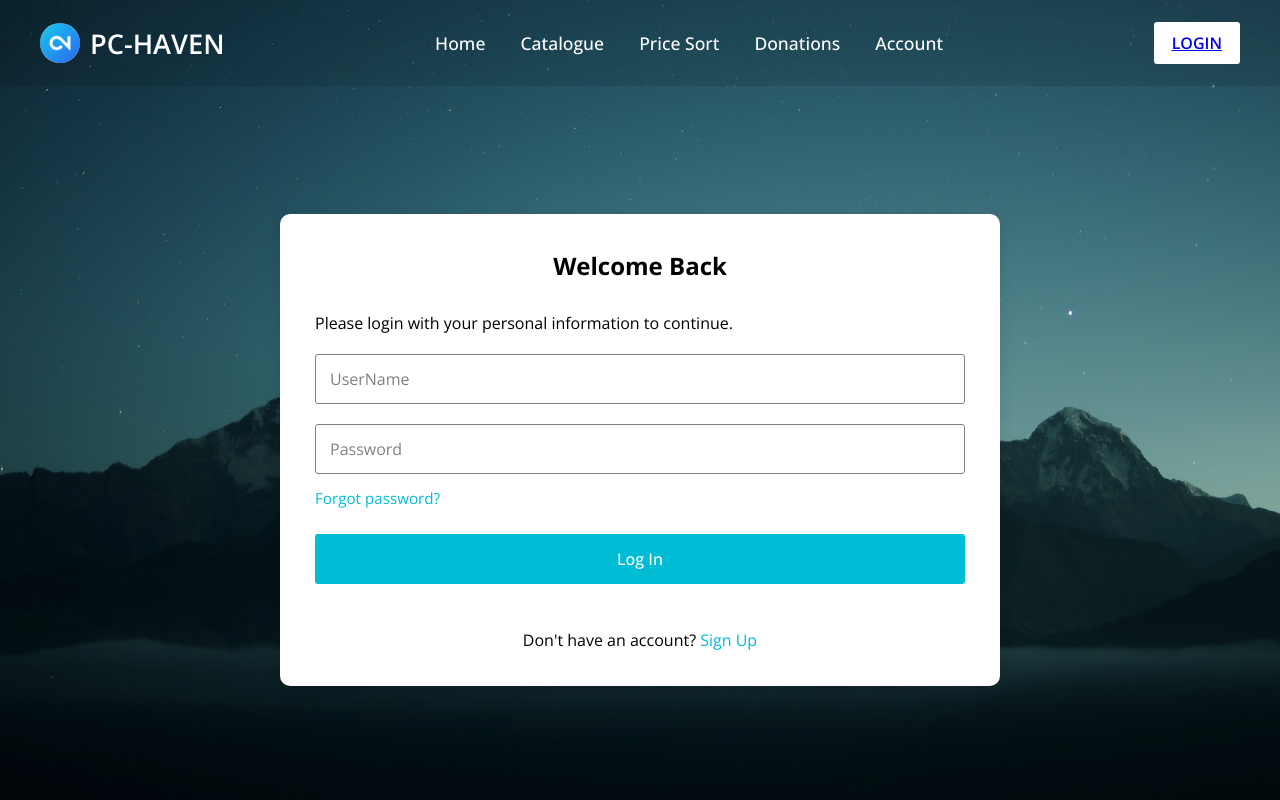
After one commit to boredoreo/PC_HAVEN, a Django app: template pc_haven/templates/site_home/login.html in a window 1280 px wide. The commit adds this page. Run offline with Django 5.2, Linux system fonts and the light colour scheme; the template is opened without the code that fills it, so the values that code supplies are empty.

Commit message:
updated frontend

```diff
--- a/pc_haven/site_home/urls.py
+++ b/pc_haven/site_home/urls.py
@@ -9,6 +9,7 @@ urlpatterns = [
     path("logout/", views.logoutUser, name="logout"),
     path("account/", views.accountSettings, name="settings"),
     path("profile/", views.viewProfile, name="profile"),
-    path("edit_profile/", views.editProfile, name="edit_profile")
+    path("edit_profile/", views.editProfile, name="edit_profile"),
+    path('password-reset/', views.ResetPasswordView.as_view(), name='password_reset'),
 
 ]
--- a/pc_haven/templates/site_home/editProfilePage.html
+++ b/pc_haven/templates/site_home/editProfilePage.html
@@ -28,3 +28,5 @@ for (var field in form_fields){
 form_fields[field].className += ' form-control'
 }
 </script>
+
+<a href="{% url 'password_reset' %}">Reset Password</a>
--- /dev/null
+++ b/pc_haven/templates/site_home/login.html
@@ -0,0 +1,56 @@
+<!DOCTYPE html>
+<html lang="en">
+<head>
+    <meta charset="UTF-8">
+    <meta name="viewport" content="width=device-width, initial-scale=1.0">
+    <title>Login - PC-HAVEN</title>
+    <link rel="preconnect" href="https://fonts.googleapis.com">
+    <link rel="preconnect" href="https://fonts.gstatic.com" crossorigin>
+    <link href="https://fonts.googleapis.com/css2?family=Open+Sans:wght@300..800&display=swap" rel="stylesheet">
+    <link rel="stylesheet" href="https://cdnjs.cloudflare.com/ajax/libs/font-awesome/4.7.0/css/font-awesome.min.css">
+    <link rel="stylesheet" href="style.css">
+</head>
+<body>
+    <header>
+        <nav class="navbar">
+            <span class="menu-btn material-symbols-rounded"><i class="fas fa-bars"></i></span>
+            <a href="index.html" class="logo">
+                <img src="images/logo.jpg" alt="PC-HAVEN Logo">
+                <h2>PC-HAVEN</h2>
+            </a>
+            <ul class="links">
+                <span class="close-btn">X</span>
+                <li><a href="index.html">Home</a></li>
+                <li><a href="#">Catalogue</a></li>
+                <li><a href="#">Price Sort</a></li>
+                <li><a href="#">Donations</a></li>
+                <li><a href="#">Account</a></li>
+            </ul>
+            <a href="login.html" class="login-btn">LOGIN</a>
+        </nav>
+    </header>
+    <main>
+        <div class="container">
+            <h2>Welcome Back</h2>
+            <p>Please login with your personal information to continue.</p>
+            <form action="#" method="post">
+                {%csrf_token%}
+                <div class="input-field">
+                    <input type="text" name="username" id="username" required>
+                    <label>UserName</label>
+                </div>
+                <div class="input-field">
+                    <input type="password" name="password" id="password" required>
+                    <label>Password</label>
+                </div>
+                <a href="#" class="forgot-pass">Forgot password?</a>
+                <button type="submit">Log In</button>
+            </form>
+            <div class="bottom-link">
+                Don't have an account?
+                <a href="signup.html">Sign Up</a>
+            </div>
+        </div>
+    </main>
+</body>
+</html>
--- /dev/null
+++ b/pc_haven/templates/site_home/password_reset_subject.txt
@@ -0,0 +1 @@
+Django - Registration/Login App Password Reset
--- /dev/null
+++ b/pc_haven/templates/site_home/style.css
@@ -0,0 +1,314 @@
+* {
+    margin: 0;
+    padding: 0;
+    box-sizing: border-box;
+    font-family: "Open Sans", sans-serif;
+}
+
+body {
+    width: 100%;
+    min-height: 100vh;
+    background: url("images/hero-bg.jpg") center/cover no-repeat;
+    display: flex;
+    flex-direction: column;
+}
+
+/* Welcome Section Styles */
+.welcome-section {
+    display: flex;
+    align-items: center;
+    justify-content: center;
+    height: 100vh;
+    text-align: center;
+    color: white;
+    padding: 0 20px;
+    background: rgba(0, 0, 0,0); /* Adds a slight overlay */
+}
+.welcome-container {
+    max-width: 800px;
+}
+
+.welcome-container h1 {
+    font-size: 3rem;
+    margin-bottom: 20px;
+    font-weight: 700;
+}
+
+.welcome-container p {
+    font-size: 1.2rem;
+    margin-bottom: 30px;
+    line-height: 1.5;
+}
+
+.cta-btn {
+    background: #00bcd4;
+    color: white;
+    padding: 15px 30px;
+    font-size: 1.1rem;
+    border-radius: 5px;
+    text-decoration: none;
+    transition: background 0.3s ease;
+}
+
+.cta-btn:hover {
+    background: #0097a7;
+}
+
+header {
+    position: fixed;
+    width: 100%;
+    left: 0;
+    top: 0;
+    padding: 0 10px;
+    z-index: 1000;
+    background: rgba(0, 0, 0, 0.1); /* Navbar background */
+}
+
+.navbar {
+    display: flex;
+    padding: 22px 0;
+    align-items: center;
+    max-width: 1200px;
+    margin: 0 auto;
+    justify-content: space-between;
+}
+
+.navbar .menu-btn {
+    display: none;
+    color: white;
+    cursor: pointer;
+    font-size: 1.5rem;
+}
+
+.navbar .logo {
+    display: flex;
+    gap: 10px;
+    text-decoration: none;
+    align-items: center;
+}
+
+.navbar .logo img {
+    width: 40px;
+    border-radius: 50%;
+}
+
+.navbar .logo h2 {
+    color: white;
+    font-size: 1.7rem;
+    font-weight: 600;
+}
+
+.navbar .links {
+    display: flex;
+    list-style: none;
+    gap: 35px;
+}
+
+.navbar .links .close-btn {
+    display: none;
+    color: black;
+    cursor: pointer;
+    position: absolute;
+    right: 20px;
+    top: 20px;
+    font-size: 1.5rem;
+}
+
+.navbar .links a {
+    color: white;
+    text-decoration: none;
+    font-size: 1.1rem;
+    font-weight: 500;
+}
+
+.navbar .links a:hover {
+    color: #19e8ff;
+}
+
+.navbar .login-btn {
+    border: none;
+    outline: none;
+    font-size: 1rem;
+    font-weight: 600;
+    padding: 10px 18px;
+    border-radius: 3px;
+    cursor: pointer;
+    background: white;
+}
+
+main {
+    flex: 1;
+    display: flex;
+    align-items: center;
+    justify-content: center;
+    padding-top: 100px; /* Ensures content is below the navbar */
+}
+
+.container {
+    max-width: 720px;
+    width: 100%;
+    background: white;
+    padding: 35px;
+    border-radius: 10px;
+    box-shadow: 0 5px 15px rgba(0, 0, 0, 0.1);
+}
+
+.container h2 {
+    text-align: center;
+    margin-bottom: 30px;
+}
+
+.container form .input-field {
+    height: 50px;
+    width: 100%;
+    margin-top: 20px;
+    position: relative;
+}
+
+.container form .input-field input {
+    width: 100%;
+    height: 100%;
+    outline: none;
+    padding: 0 15px;
+    font-size: 0.95rem;
+    border-radius: 3px;
+    border: 1px solid grey;
+}
+
+.input-field input:focus {
+    border-color: #00bcd4;
+}
+
+.input-field input:is(:focus, :valid) {
+    padding: 16px 15px 0;
+}
+
+.container form .input-field label {
+    position: absolute;
+    top: 50%;
+    left: 15px;
+    color: grey;
+    pointer-events: none;
+    transform: translateY(-50%);
+    transition: 0.2s ease;
+}
+
+.container form .input-field input:is(:focus, :valid) ~ label {
+    color: #00bcd4;
+    font-size: 0.75rem;
+    transform: translateY(-120%);
+}
+
+.container a {
+    color: #00bcd4;
+    text-decoration: none;
+}
+
+.container a:hover {
+    text-decoration: underline;
+}
+
+.container .forgot-pass {
+    display: inline-flex;
+    margin-top: 14px;
+    font-size: 0.95rem;
+}
+
+.container .bottom-link {
+    text-align: center;
+    margin-top: 20px;
+}
+
+.container form button {
+    width: 100%;
+    outline: none;
+    border: none;
+    font-size: 1rem;
+    font-weight: 500;
+    padding: 14px 0;
+    border-radius: 3px;
+    margin: 25px 0;
+    color: white;
+    cursor: pointer;
+    background: #00bcd4;
+    transition: 0.2s ease;
+}
+
+.container form button:hover {
+    background: #0097a7;
+}
+
+.signup .policy-text {
+    display: flex;
+    align-items: center;
+    margin-top: 14px;
+    font-size: 0.95rem;
+}
+
+.signup .policy-text input {
+    width: 14px;
+    height: 14px;
+    margin-right: 7px;
+}
+
+/* Responsive Styles */
+@media (max-width: 1080px) {
+
+    .navbar :is(.menu-btn, .links .close-btn) {
+        display: block;
+    }
+    .navbar {
+        padding: 15px 0;
+    }
+    .navbar .logo img {
+        display: none;
+    }
+
+    .navbar .logo h2 {
+        font-size: 1.4rem;
+    }
+    .navbar .links {
+        position: fixed;
+        left: -100%;
+        top: 0;
+        width: 100%;
+        height: 100vh;
+        display: block;
+        padding-top: 60px;
+        text-align: center;
+        background: white;
+        transition: 0.2s ease;
+    }
+    .navbar .menu-btn {
+        z-index: 1000; /* Ensure the menu-btn is on top */
+    }
+
+
+    .navbar .links.show-menu {
+        left: 0;
+    }
+
+    .navbar .links a {
+        color: black;
+        display: inline-flex;
+        margin: 20px 0;
+        font-size: 1.2rem;
+    }
+    .navbar .login-btn {
+        font-size: 0.9rem;
+        padding: 7px 10px;
+    }
+}
+
+@media (max-width: 760px) {
+    .container {
+        width: 95%;
+        padding: 20px;
+    }
+    .form-box .form-details {
+        display: none;
+    }
+    .form-box .form-content {
+        padding: 30px 20px;
+    }
+}
```
Also changed, not shown: pc_haven/site_home/views.py (+17 -0 lines), pc_haven/templates/site_home/index.html (+43 -9 lines), pc_haven/templates/site_home/password_reset.html (added, +59 -0 lines), pc_haven/templates/site_home/password_reset_email.html (added, +13 -0 lines), pc_haven/templates/site_home/script.js (added, +13 -0 lines), pc_haven/templates/site_home/signup.html (added, +78 -0 lines), pc_haven/templates/site_home/images/7.jpg (added), pc_haven/templates/site_home/images/hero-bg.jpg (added), pc_haven/templates/site_home/images/login-img.jpg (added), pc_haven/templates/site_home/images/logo.jpg (added), pc_haven/templates/site_home/images/signup-img.jpg (added).
